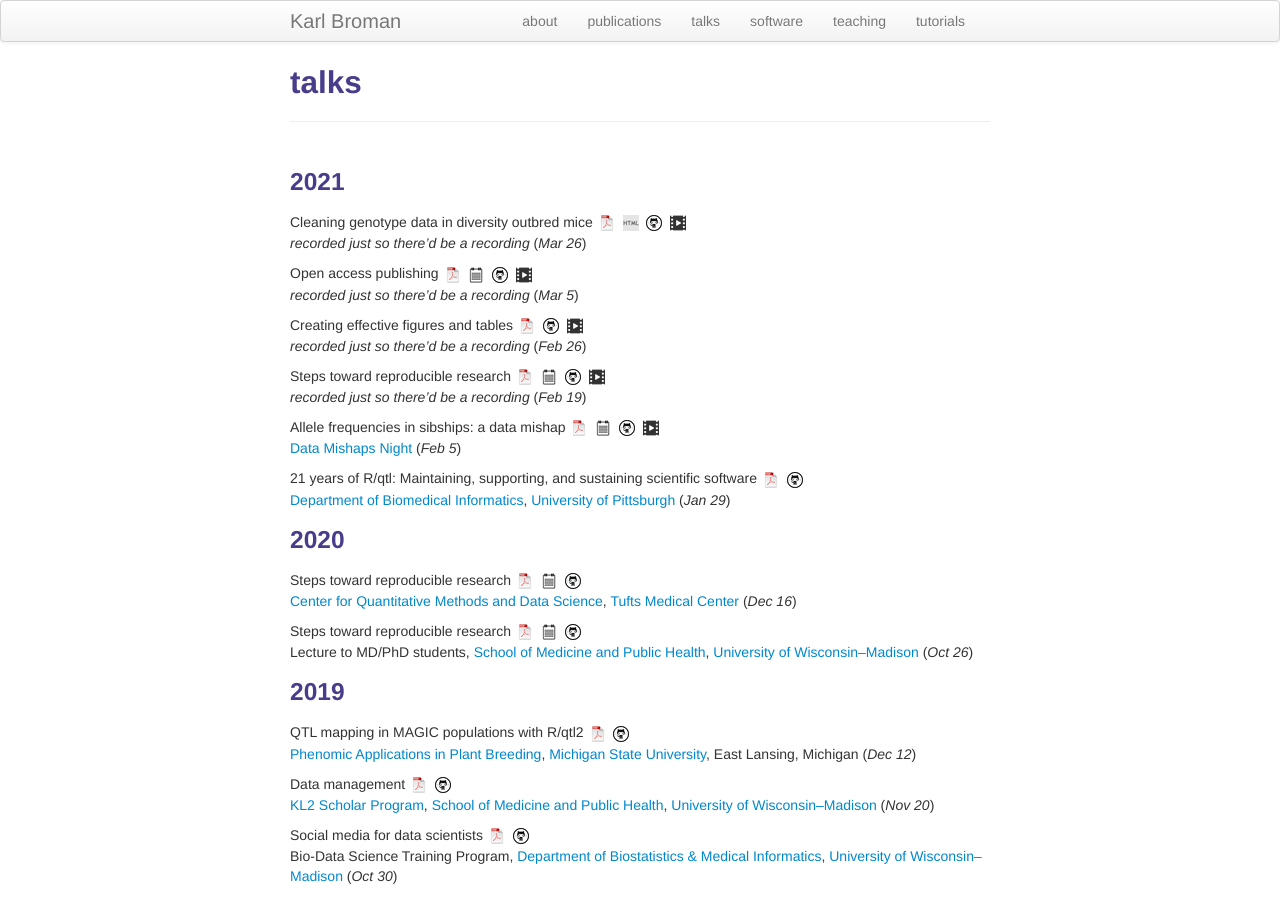
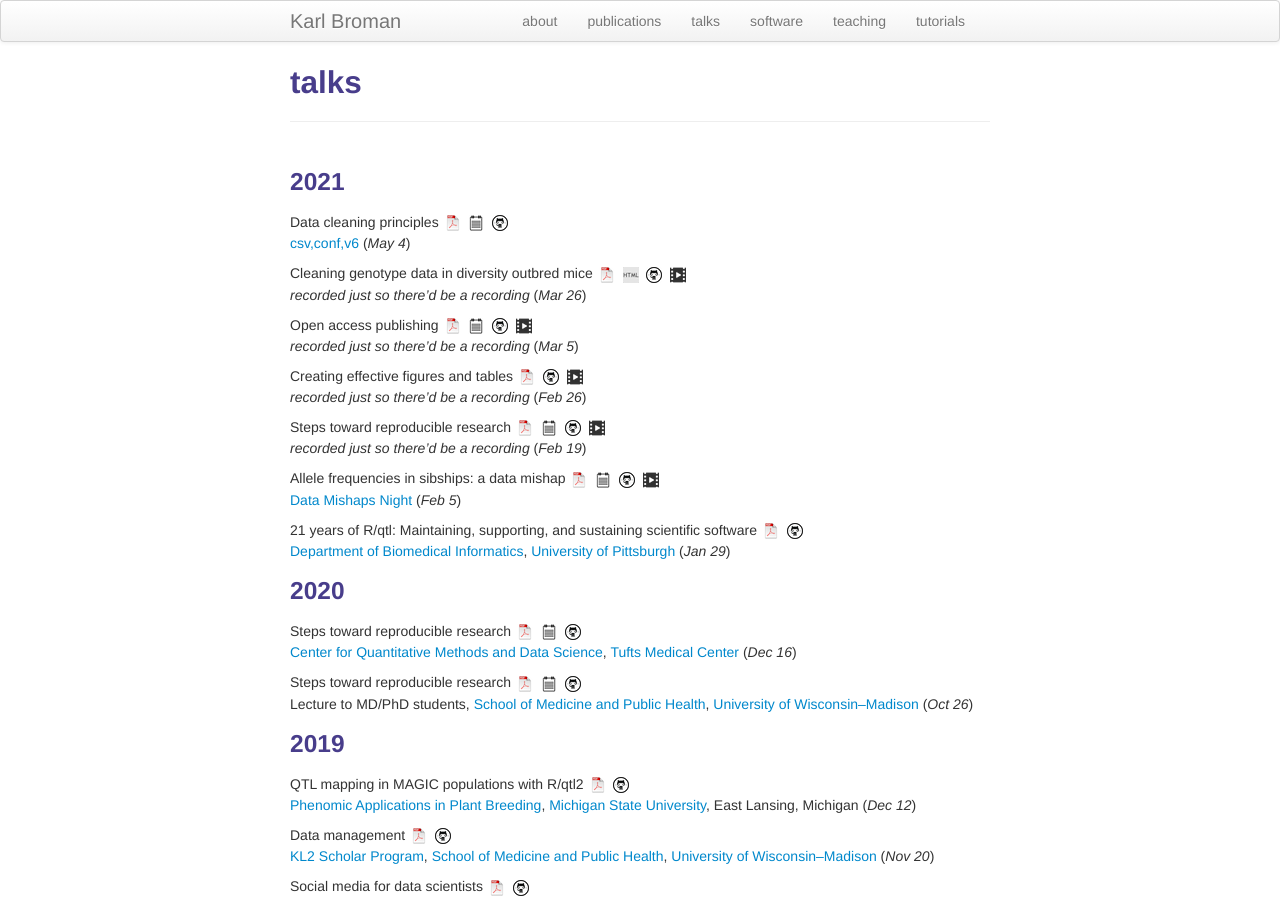
Before and after one commit to kbroman/kbroman.github.io, a Jekyll site: the page built from talks.md, in a window 1280 px wide and 900 px high. Built offline with Jekyll 4.4.1, drawn with Linux system fonts in a browser that asks for light colours.

Commit message:
talks.md: Add link to in-dev slides for upcoming csv,conf

```diff
--- a/talks.md
+++ b/talks.md
@@ -5,6 +5,12 @@ description: Karl Broman's talks
 ---
 
 ### 2021
+
+Data cleaning principles
+[![pdf](icons16/pdf-icon.png)](https://kbroman.org/Talk_DataCleaning/data_cleaning.pdf)
+[![pdf w/notes](icons16/notes-icon.png)](https://kbroman.org/Talk_DataCleaning/data_cleaning_notes.pdf)
+[![github](icons16/github-icon.png)](https://github.com/kbroman/Talk_DataCleaning) <br/>
+[csv,conf,v6](https://csvconf.com) (_May 4_)
 
 Cleaning genotype data in diversity outbred mice
 [![pdf](icons16/pdf-icon.png)](https://kbroman.org/Talk_JAX2018/jax2018.pdf)
```
